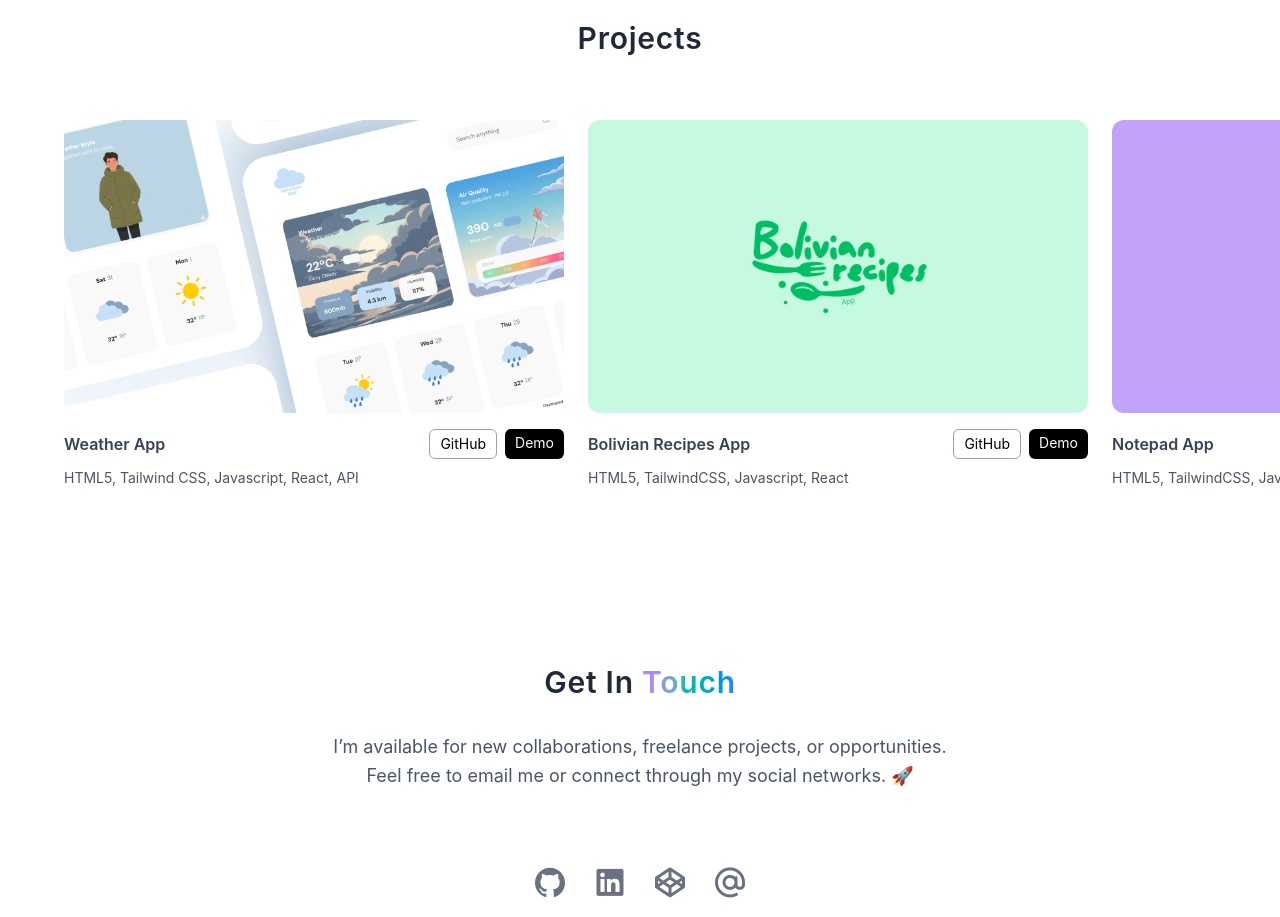
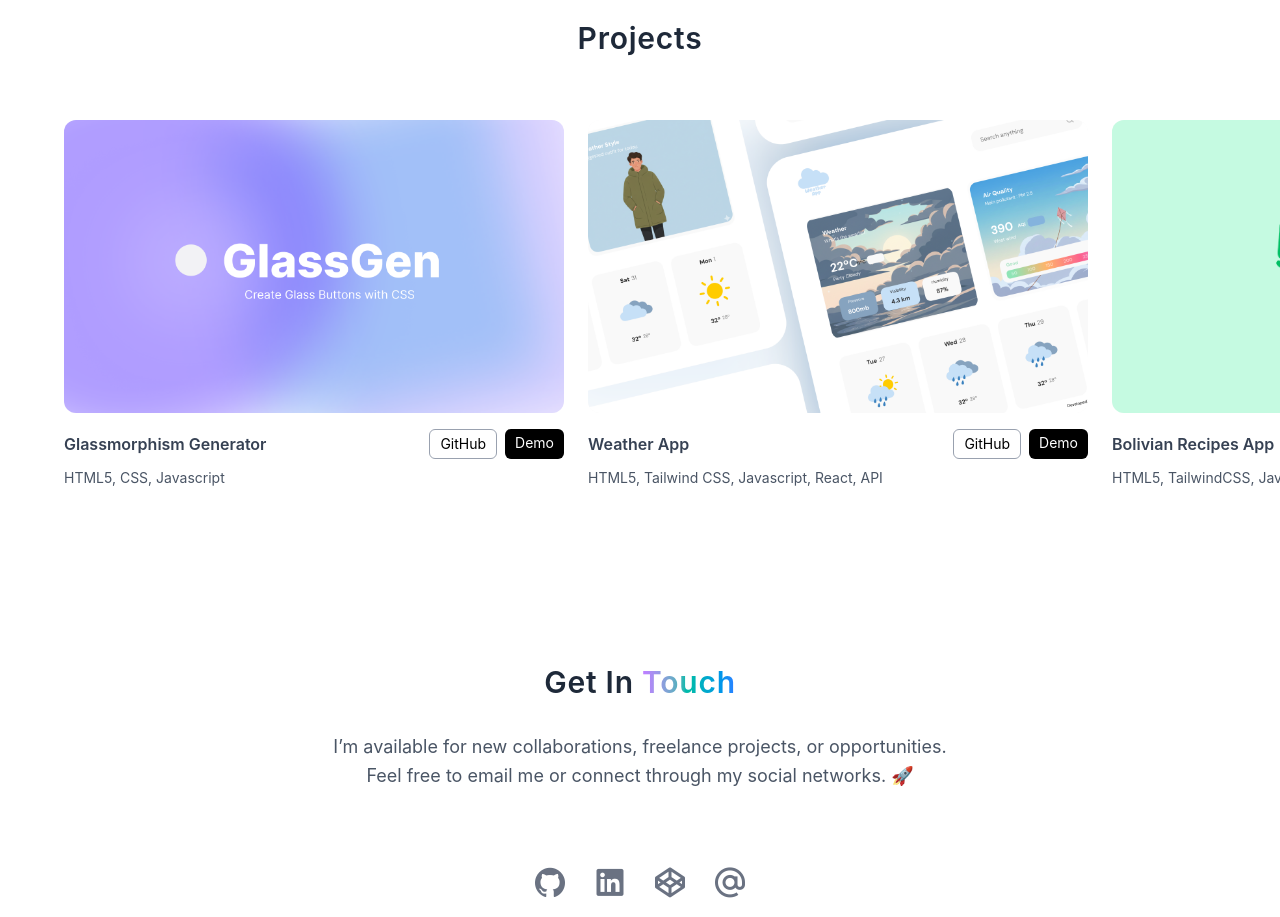
Before and after one commit to marilynsaravia/Portfolio, a React (Vite) app: page / in a window 1280 px wide. Shown: the part 3060-3977 px from the top of the page. Built offline with nearby package versions, Linux system fonts and the light colour scheme.

Commit message:
Add new project

```diff
--- a/src/components/Hero.jsx
+++ b/src/components/Hero.jsx
@@ -48,7 +48,7 @@ export default function Hero() {
         </div>
 
        {/* Main title */}
-        <h1 className="text-[28px] sm:text-4xl md:text-5xl font-semibold leading-tight tracking-tight mb-2">
+        <h1 className="text-[26px] sm:text-4xl md:text-5xl font-semibold leading-tight tracking-tight mb-2">
           Hi, my name is{" "}
           <span className="bg-gradient-to-r from-teal-400 via-purple-400 to-blue-500 bg-clip-text text-transparent">
             Marilyn
@@ -57,7 +57,7 @@ export default function Hero() {
         </h1>
 
         {/* Subtitle: "I'm a Frontend Developer" */}
-        <h2 className="text-gray-600 text-[28px] sm:text-4xl md:text-5xl  flex items-center justify-center gap-2 mb-4">
+        <h2 className="text-gray-600 text-[26px]  sm:text-4xl md:text-5xl  flex items-center justify-center gap-2 mb-4">
           I'm a
           <span className="font-semibold text-gray-900 flex items-center">
             <span className="hero-typing inline-block leading-none">
--- a/src/data/projects.json
+++ b/src/data/projects.json
@@ -1,4 +1,12 @@
 [
+
+  {
+    "title": "Glassmorphism Generator",
+    "imageSrc": "project0.png",
+    "skills": ["HTML5","CSS","Javascript"],
+    "demo": "https://marilynsaravia.github.io/Glassmorphism-Generator/",
+    "source": "https://github.com/marilynsaravia/Glassmorphism-Generator"
+  },
   {
     "title": "Weather App",
     "imageSrc": "project1.png",
@@ -23,7 +31,7 @@
   {
     "title" : "Evolution",
     "imageSrc": "project4.png",
-    "skills" : ["HTML5","TailwindCSS","Javascript","React"],
+    "skills" : ["HTML5","TailwindCSS","Javascript","PHP","Sql"],
     "demo": "https://marilynsaravia.github.io/Notepad-App/",
     "source": "https://github.com/marilynsaravia/Notepad-App"
   }
```
Also changed, not shown: src/assets/Projects/project0.png (added).
